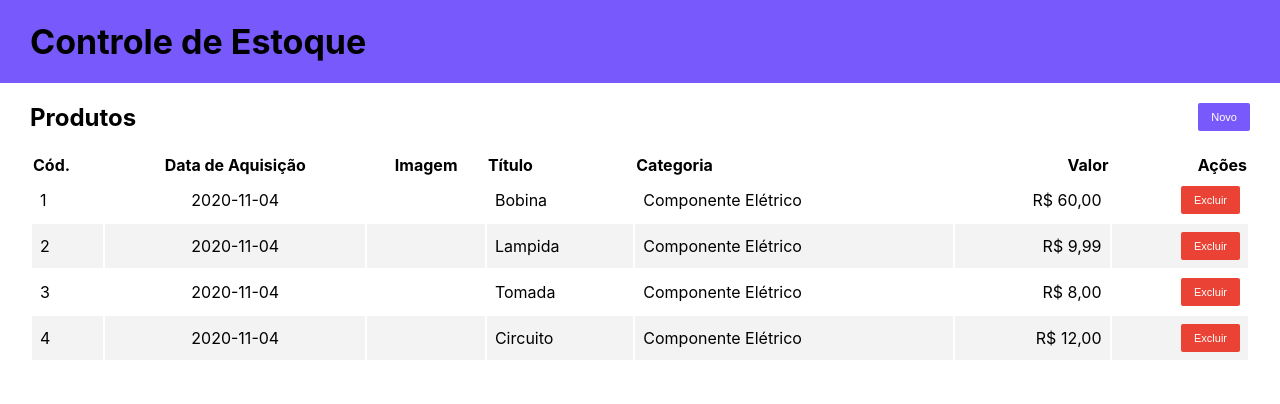
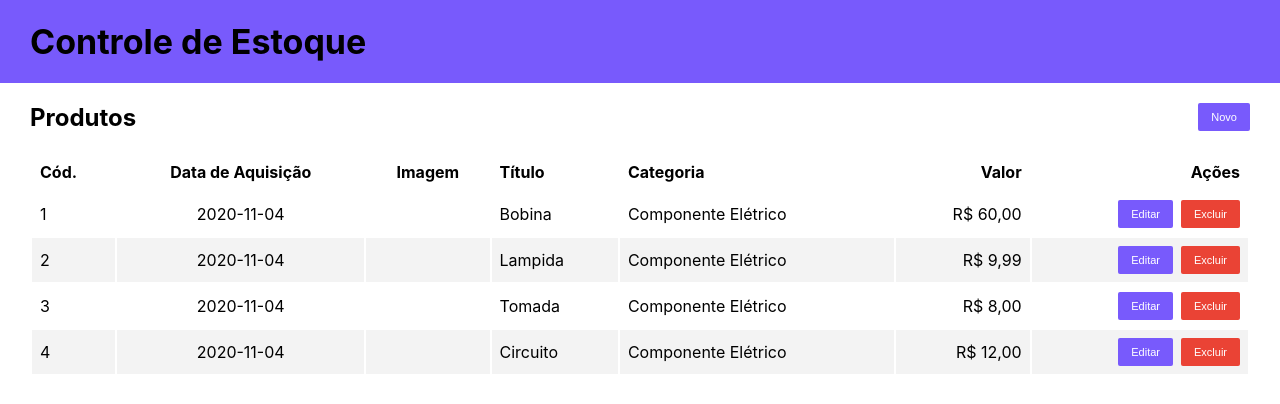
Before and after one commit to emanoelqueiroz/teste, a React (Create React App) app: page / in a window 1280 px wide. Shown: the top 404 px of the page. Built offline with nearby package versions, Linux system fonts and the light colour scheme.

Commit message:
feito botão de editar e ajuste no visual da lista

```diff
--- a/src/components/Stock/List.js
+++ b/src/components/Stock/List.js
@@ -59,6 +59,7 @@ class List extends Component {
         this.openRegister = this.openRegister.bind(this);
         this.handleClose = this.handleClose.bind(this);
         this.deleteItem = this.deleteItem.bind(this);
+        this.updateItem = this.updateItem.bind(this);
         this.handleRegistration = this.handleRegistration.bind(this);
     }
 
@@ -98,10 +99,17 @@ class List extends Component {
         });
     }
 
+    updateItem(item) {
+        console.log(item);
+    }
+
     render() {
         return (
             <Section>
-                <Register open={this.state.isRegistering} onClose={this.handleClose} onRegistration={this.handleRegistration} />
+                <Register
+                    open={this.state.isRegistering}
+                    onClose={this.handleClose}
+                    onRegistration={this.handleRegistration} />
                 <TableActionsHeader>
                     <h2>Produtos</h2>
                     <Button onClick={this.openRegister}>Novo</Button>
@@ -130,6 +138,7 @@ class List extends Component {
                                 <Td>{item.category}</Td>
                                 <Td right>{this.formatMoney(item.value)}</Td>
                                 <Td right>
+                                    <Button onClick={() => this.updateItem(item)}>Editar</Button>
                                     <Button danger onClick={() => this.deleteItem(item)}>Excluir</Button>
                                 </Td>
                             </Tr>
--- a/src/components/Stock/Register.js
+++ b/src/components/Stock/Register.js
@@ -42,9 +42,8 @@ class Register extends Component {
     render() {
         if (!this.props.open) return null;
 
-        return (
-            <Formik
-                initialValues={{
+        const initialValues = {
+            id: null,
             title: '',
             description: '',
             image: 'https://observatoriodegames.uol.com.br/wp-content/uploads/2020/03/18_Event_Cloud.0.jpg',
@@ -53,10 +52,13 @@ class Register extends Component {
             value: 0,
             category: 'Componente Elétrico',
             data: "2020-11-04",
-                }}
+        };
+
+        return (
+            <Formik
+                initialValues={initialValues}
                 validationSchema={Schema}
                 onSubmit={(values, { setSubmitting }) => {
-                        // alert(JSON.stringify(values, null, 2));
                     setSubmitting(false);
                     this.handleSubmit(values);
                 }}
--- a/src/components/Table/Th.js
+++ b/src/components/Table/Th.js
@@ -2,6 +2,7 @@ import styled, { css } from 'styled-components'
 
 const Th = styled.th`
     text-align: left;
+    padding: 8px;
 
     ${props => props.left && css`
         text-align: left;
```
Lines whose indentation alone changed are shown as unchanged.
